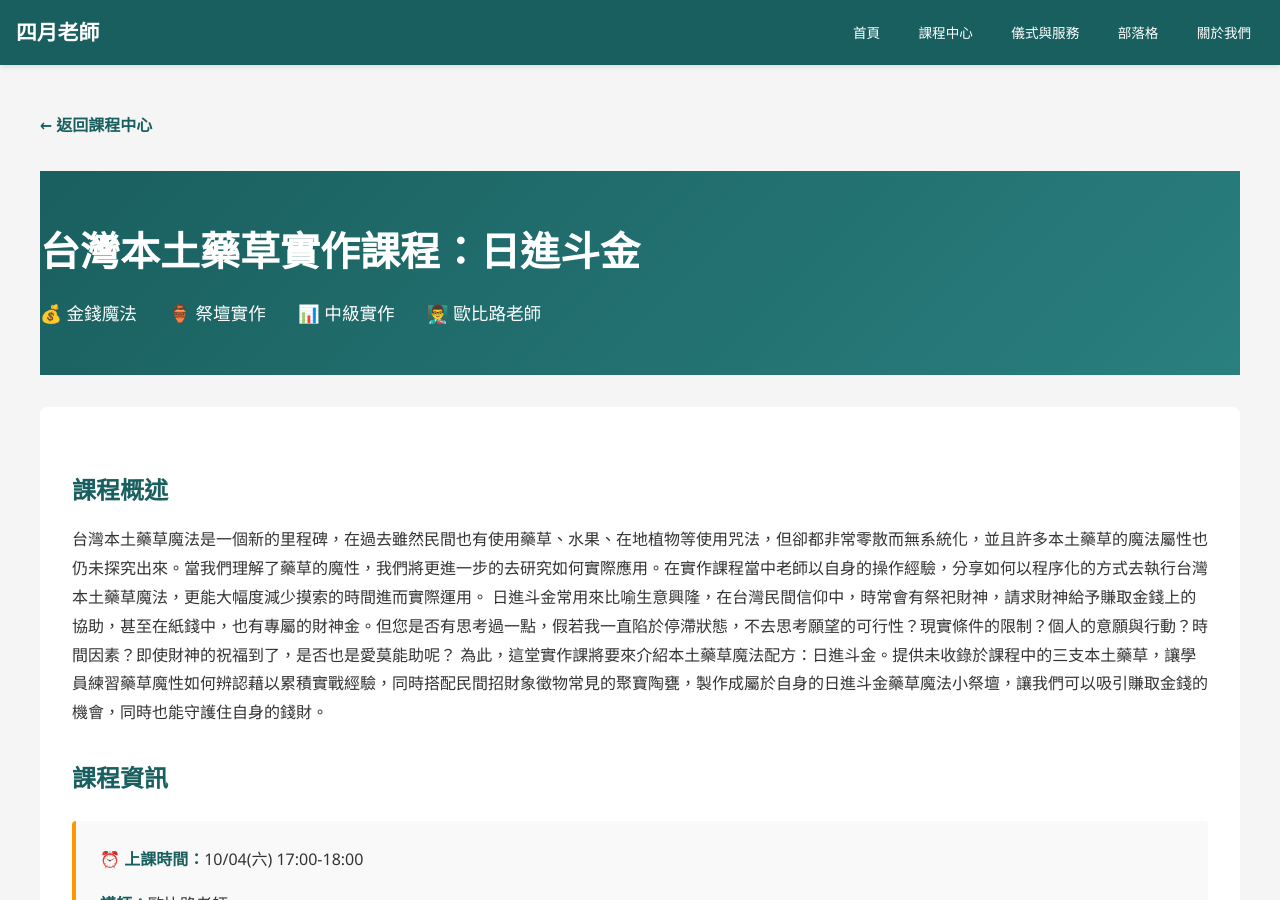
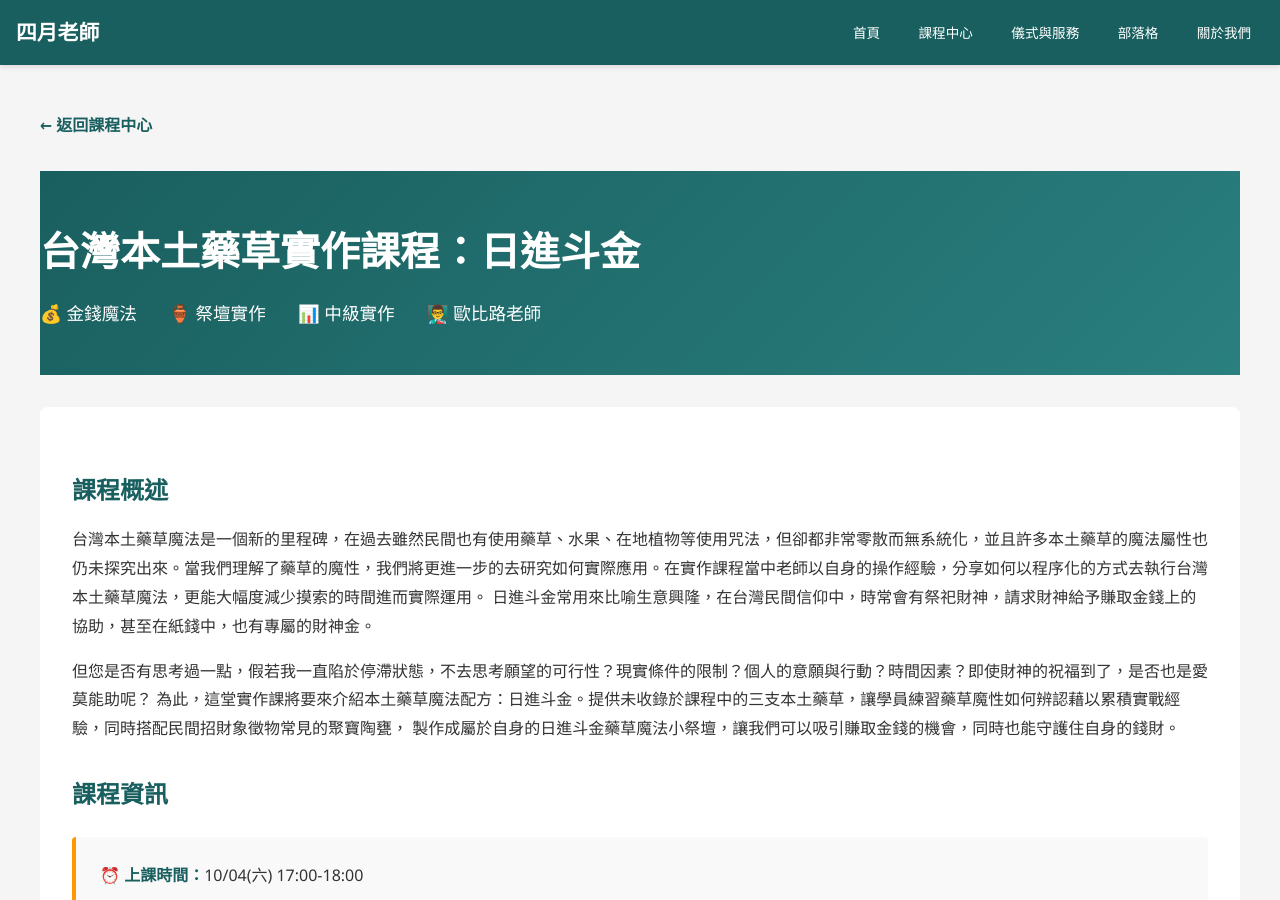
Before and after one commit to light4uliuphone-lang/hoodoo, a Jekyll site: the page built from courses/course-local-04.html, in a window 1280 px wide and 900 px high. Built offline with Jekyll 4.4.1, drawn with Linux system fonts in a browser that asks for light colours.

```diff
--- a/courses/course-local-04.html
+++ b/courses/course-local-04.html
@@ -19,8 +19,10 @@ title: "台灣本土藥草實作課程：日進斗金 - 歐比路老師"
     <div class="course-detail-content">
         <h2>課程概述</h2>
         <p>台灣本土藥草魔法是一個新的里程碑，在過去雖然民間也有使用藥草、水果、在地植物等使用咒法，但卻都非常零散而無系統化，並且許多本土藥草的魔法屬性也仍未探究出來。當我們理解了藥草的魔性，我們將更進一步的去研究如何實際應用。在實作課程當中老師以自身的操作經驗，分享如何以程序化的方式去執行台灣本土藥草魔法，更能大幅度減少摸索的時間進而實際運用。
-日進斗金常用來比喻生意興隆，在台灣民間信仰中，時常會有祭祀財神，請求財神給予賺取金錢上的協助，甚至在紙錢中，也有專屬的財神金。但您是否有思考過一點，假若我一直陷於停滯狀態，不去思考願望的可行性？現實條件的限制？個人的意願與行動？時間因素？即使財神的祝福到了，是否也是愛莫能助呢？
-為此，這堂實作課將要來介紹本土藥草魔法配方：日進斗金。提供未收錄於課程中的三支本土藥草，讓學員練習藥草魔性如何辨認藉以累積實戰經驗，同時搭配民間招財象徵物常見的聚寶陶甕，製作成屬於自身的日進斗金藥草魔法小祭壇，讓我們可以吸引賺取金錢的機會，同時也能守護住自身的錢財。</p>
+日進斗金常用來比喻生意興隆，在台灣民間信仰中，時常會有祭祀財神，請求財神給予賺取金錢上的協助，甚至在紙錢中，也有專屬的財神金。
+            <p>但您是否有思考過一點，假若我一直陷於停滯狀態，不去思考願望的可行性？現實條件的限制？個人的意願與行動？時間因素？即使財神的祝福到了，是否也是愛莫能助呢？
+為此，這堂實作課將要來介紹本土藥草魔法配方：日進斗金。提供未收錄於課程中的三支本土藥草，讓學員練習藥草魔性如何辨認藉以累積實戰經驗，同時搭配民間招財象徵物常見的聚寶陶甕，
+                製作成屬於自身的日進斗金藥草魔法小祭壇，讓我們可以吸引賺取金錢的機會，同時也能守護住自身的錢財。</p> </p>
 
         <h2>課程資訊</h2>
         <div class="course-info-box">
```
